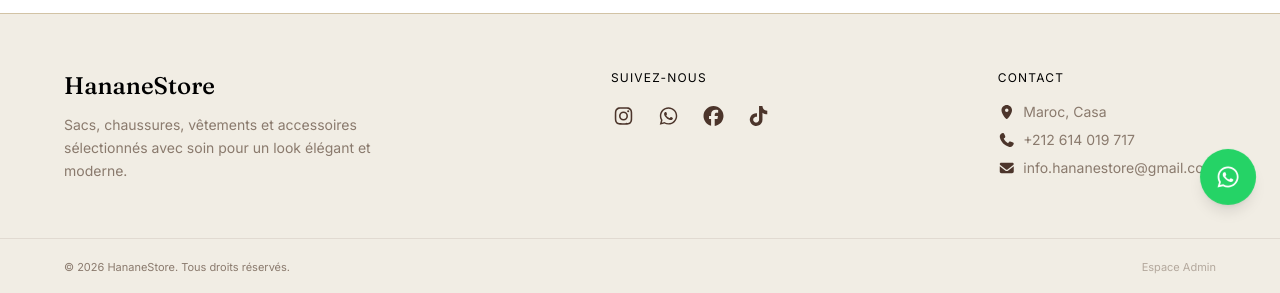
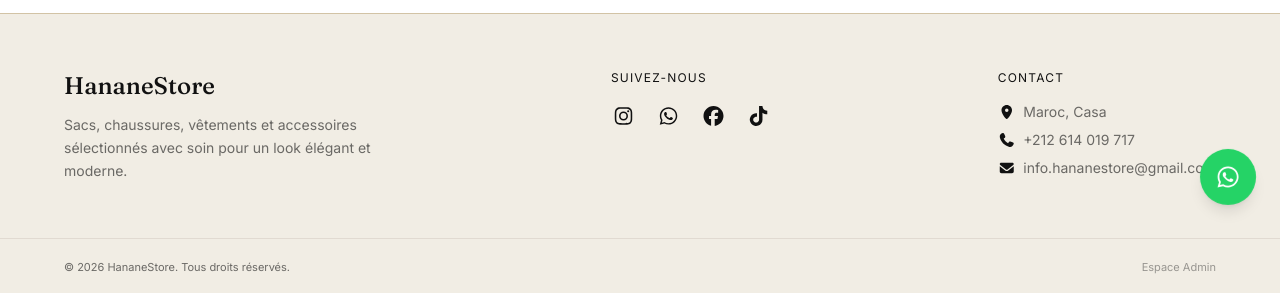
Before and after one commit to Aissatouba05/hananeStore-front, a React (Vite) app: page /catalogue in a window 1280 px wide. Shown: the part 571-864 px from the top of the page. Built offline with nearby package versions, Linux system fonts and the light colour scheme; no server answers.

Commit message:
changement du footer

```diff
--- a/src/components/home/BarreRecherche.jsx
+++ b/src/components/home/BarreRecherche.jsx
@@ -15,7 +15,7 @@
   }
 
   return (
-    <section className="px-6 md:px-12 py-8 bg-[#B76E79]/[0.06]">
+    <section className="px-6 md:px-12 py-8 bg-[#B76E79]/[0.04]">
       <form onSubmit={handleSubmit} className="max-w-xl">
         <div className="flex items-center gap-3 border border-[#B76E79]/40 rounded-full px-5 py-3 bg-white">
           <button type="submit" aria-label="Rechercher">
--- a/src/components/home/NewArrivals.jsx
+++ b/src/components/home/NewArrivals.jsx
@@ -33,7 +33,7 @@
   if (chargement || produits.length === 0) return null
 
   return (
-    <section className="px-6 md:px-12 py-14 bg-rafet-beige/30">
+    <section className="px-6 md:px-12 py-14 bg-[#C98A94]/[0.06]">
       <div className="flex items-center justify-between mb-8">
         <h2 className="font-serif text-2xl text-rafet-noir">Nouveautés</h2>
         <div className="flex gap-3">
--- a/src/components/layout/Footer.jsx
+++ b/src/components/layout/Footer.jsx
@@ -9,26 +9,26 @@
       <div className="px-8 md:px-16 py-14 flex flex-col md:flex-row items-center md:items-start justify-between gap-10 text-center md:text-left">
         {/* Marque */}
         <div className="max-w-xs">
-          <p className="font-serif text-2xl text-rafet-noir mb-3">HananeStore</p>
-          <p className="text-sm text-rafet-gris leading-relaxed">
+          <p className="font-serif text-2xl text-[#111111] mb-3">HananeStore</p>
+          <p className="text-sm text-[#111111]/60 leading-relaxed">
             Sacs, chaussures, vêtements et accessoires sélectionnés avec soin pour un look élégant et moderne.
           </p>
         </div>
 
         {/* Réseaux sociaux — centrés */}
         <div>
-          <p className="text-xs tracking-widest text-rafet-noir mb-4">SUIVEZ-NOUS</p>
-          <div className="flex items-center justify-center gap-5 text-rafet-brun text-xl">
-            <a href="#" aria-label="Instagram" className="hover:text-rafet-noir transition-colors">
+          <p className="text-xs tracking-widest text-[#111111] mb-4">SUIVEZ-NOUS</p>
+          <div className="flex items-center justify-center gap-5 text-[#111111] text-xl">
+            <a href="#" aria-label="Instagram" className="hover:text-[#B76E79] transition-colors">
               <FontAwesomeIcon icon={faInstagram} />
             </a>
-            <a href="#" aria-label="WhatsApp" className="hover:text-rafet-noir transition-colors">
+            <a href="#" aria-label="WhatsApp" className="hover:text-[#B76E79] transition-colors">
               <FontAwesomeIcon icon={faWhatsapp} />
             </a>
-            <a href="#" aria-label="Facebook" className="hover:text-rafet-noir transition-colors">
+            <a href="#" aria-label="Facebook" className="hover:text-[#B76E79] transition-colors">
               <FontAwesomeIcon icon={faFacebook} />
             </a>
-            <a href="#" aria-label="TikTok" className="hover:text-rafet-noir transition-colors">
+            <a href="#" aria-label="TikTok" className="hover:text-[#B76E79] transition-colors">
               <FontAwesomeIcon icon={faTiktok} />
             </a>
           </div>
@@ -36,18 +36,18 @@
 
         {/* Contact */}
         <div>
-          <p className="text-xs tracking-widest text-rafet-noir mb-4">CONTACT</p>
-          <div className="flex flex-col gap-2 text-sm text-rafet-gris items-center md:items-start">
+          <p className="text-xs tracking-widest text-[#111111] mb-4">CONTACT</p>
+          <div className="flex flex-col gap-2 text-sm text-[#111111]/60 items-center md:items-start">
             <span className="flex items-center gap-2">
-              <FontAwesomeIcon icon={faLocationDot} className="text-rafet-brun w-3.5" />
+              <FontAwesomeIcon icon={faLocationDot} className="text-[#111111] w-3.5" />
               Maroc, Casa
             </span>
             <span className="flex items-center gap-2">
-              <FontAwesomeIcon icon={faPhone} className="text-rafet-brun w-3.5" />
+              <FontAwesomeIcon icon={faPhone} className="text-[#111111] w-3.5" />
               +212 614 019 717
             </span>
             <span className="flex items-center gap-2">
-              <FontAwesomeIcon icon={faEnvelope} className="text-rafet-brun w-3.5" />
+              <FontAwesomeIcon icon={faEnvelope} className="text-[#111111] w-3.5" />
               info.hananestore@gmail.com
             </span>
           </div>
@@ -55,8 +55,8 @@
       </div>
 
       <div className="border-t border-rafet-brun/10 px-8 md:px-16 py-5 flex flex-col md:flex-row items-center justify-between gap-3">
-        <p className="text-[11px] text-rafet-gris">© 2026 HananeStore. Tous droits réservés.</p>
-        <Link to="/admin/connexion" className="text-[11px] text-rafet-gris/60 hover:text-rafet-brun transition-colors">
+        <p className="text-[11px] text-[#111111]/60">© 2026 HananeStore. Tous droits réservés.</p>
+        <Link to="/admin/connexion" className="text-[11px] text-[#111111]/40 hover:text-[#B76E79] transition-colors">
           Espace Admin
         </Link>
       </div>
```
